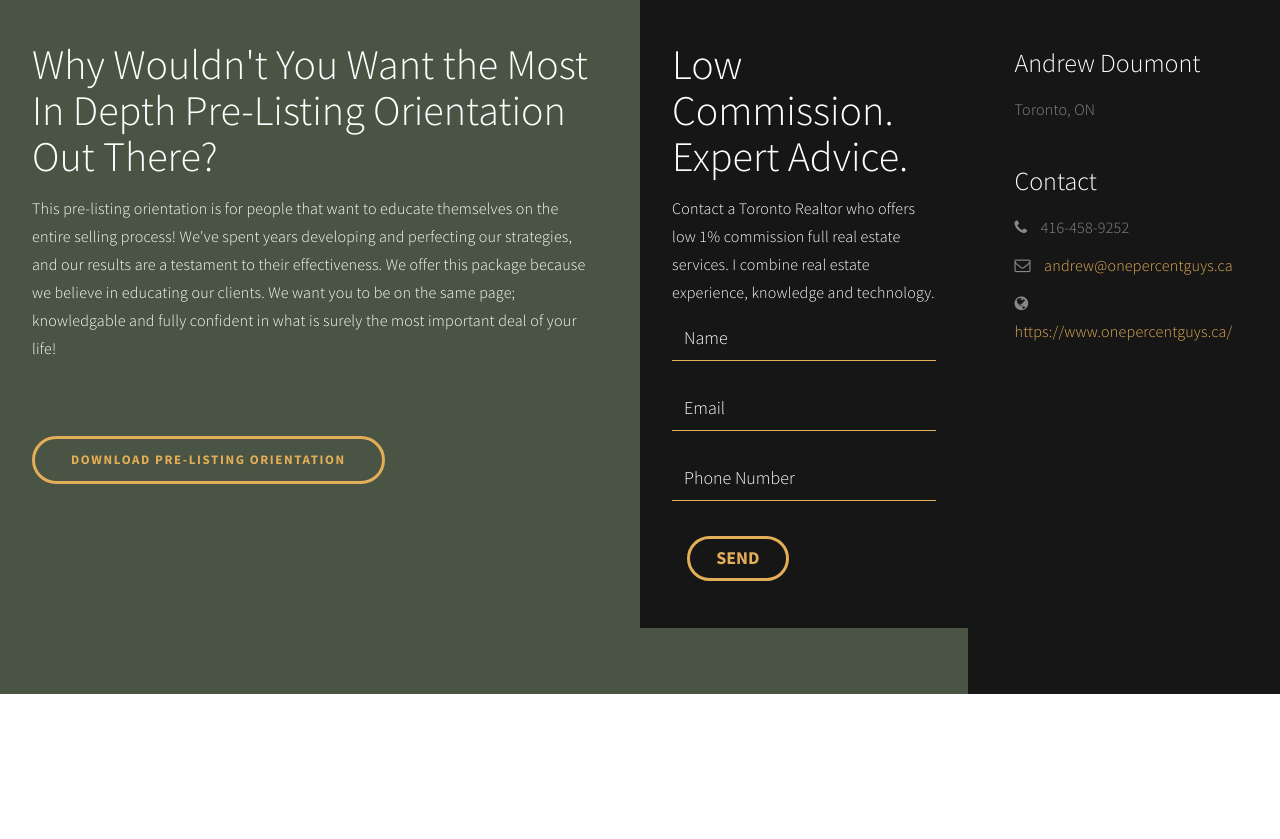
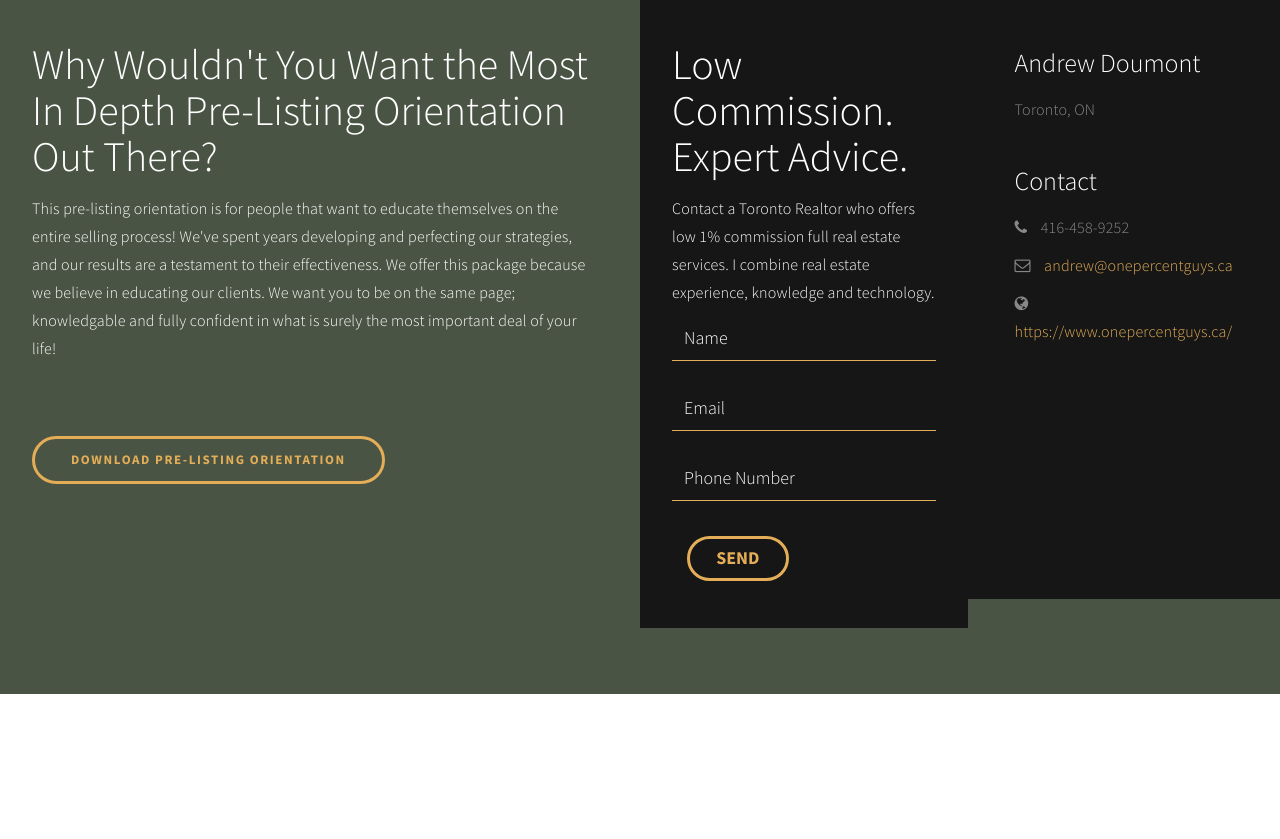
Before and after one commit to PeterBen90/andrew-site, a PHP site: page / in a window 1280 px wide. Shown: the part 3262-4101 px from the top of the page. Run offline with PHP 8.4, Linux system fonts and the light colour scheme.

Commit message:
hope this works

```diff
--- a/css/main.css
+++ b/css/main.css
@@ -726,6 +726,7 @@ footer {
     padding-left: 10px;
     padding-right: 10px;
     min-height: 75vh;
+    margin-bottom: 0;
   }
 
   .section-btn {
@@ -783,3 +784,9 @@ footer {
 .google-business:hover {
   color: #999;
 }
+
+@media only screen and (min-width: 1200px) {
+  #contact .contact-thumb {
+    margin-bottom: 0;
+  }
+}
```
